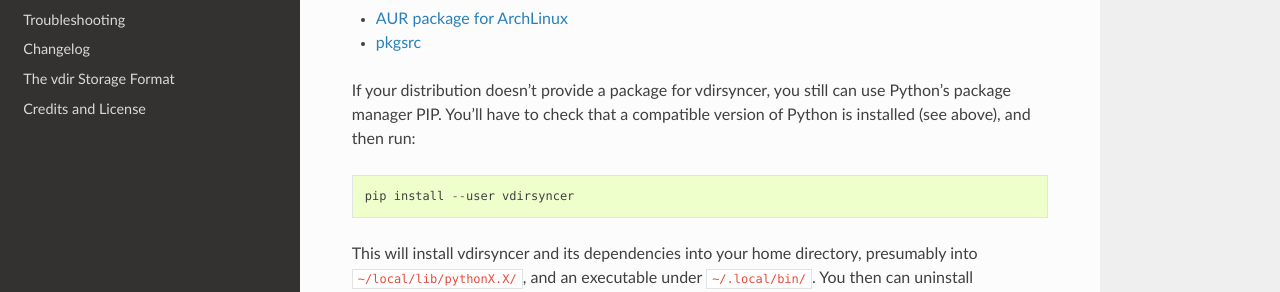
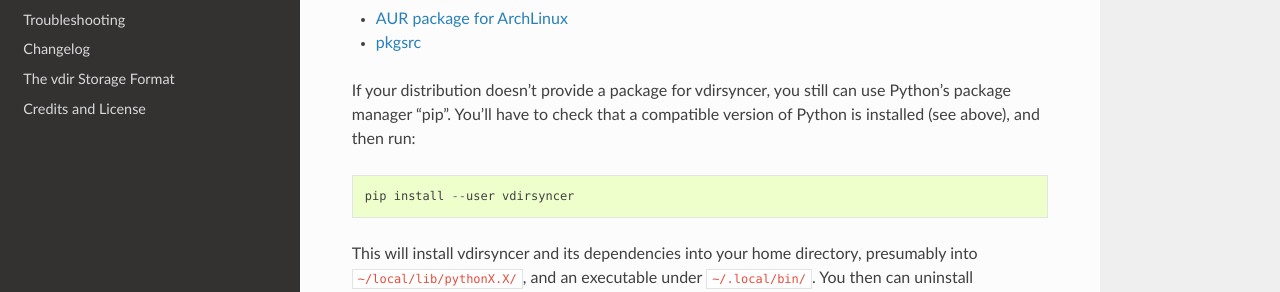
Before and after one commit to pimutils/vdirsyncer, a Sphinx documentation site: the page built from docs/tutorial.rst, in a window 1280 px wide and 900 px high. Shown: the part 305-597 px from the top of the window. Built offline with Sphinx 7.4.7 and the Read the Docs theme 2.0.0, drawn with Linux system fonts in a browser that asks for light colours.

Commit message:
Why did i capitalize this?

```diff
--- a/docs/tutorial.rst
+++ b/docs/tutorial.rst
@@ -14,7 +14,7 @@
 - `pkgsrc <http://pkgsrc.se/time/py-vdirsyncer>`_
 
 If your distribution doesn't provide a package for vdirsyncer, you still can
-use Python's package manager PIP. You'll have to check that a compatible
+use Python's package manager "pip". You'll have to check that a compatible
 version of Python is installed (see above), and then run::
 
     pip install --user vdirsyncer
```
